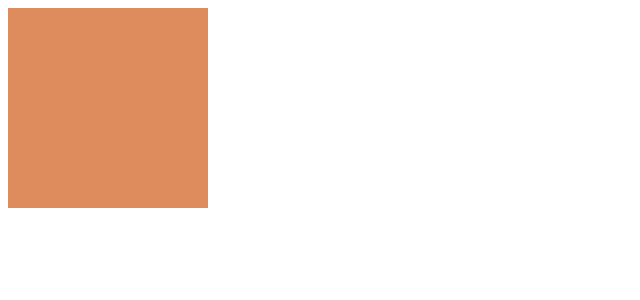
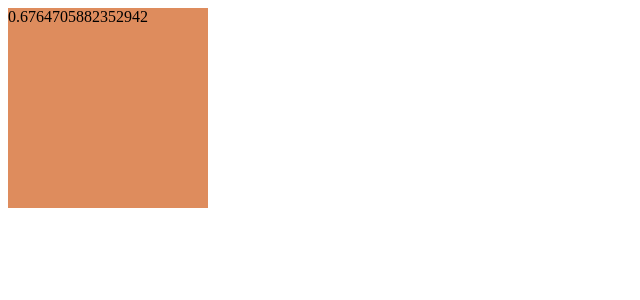
Before and after one commit to jessepinho/trumpymctweetface.com, an Angular app: page / in a window 1280 px wide. Shown: the top 300 px of the page, without its empty margins (0-640 px from the left). Built offline with nearby package versions, Linux system fonts and the light colour scheme.

Commit message:
Update intensity when tweet changes; pass around tweet

```diff
--- a/src/app/app.component.html
+++ b/src/app/app.component.html
@@ -1 +1 @@
-<app-face></app-face>
+<app-tweet [tweet]="tweet"></app-tweet>
--- a/src/app/app.component.ts
+++ b/src/app/app.component.ts
@@ -5,4 +5,6 @@ import { Component } from '@angular/core';
   templateUrl: './app.component.html',
   styleUrls: ['./app.component.css']
 })
-export class AppComponent {}
+export class AppComponent {
+  private tweet: string = 'We are going to MAKE AMERICA GREAT AGAIN!';
+}
--- a/src/app/face/face.component.html
+++ b/src/app/face/face.component.html
@@ -1 +1,3 @@
-<div [style.backgroundColor]="color" class="face"></div>
+<div [style.backgroundColor]="color" class="face">
+  {{intensity}}
+</div>
--- a/src/app/face/face.component.ts
+++ b/src/app/face/face.component.ts
@@ -1,4 +1,4 @@
-import { Component, OnInit } from '@angular/core';
+import { Component, Input, OnInit } from '@angular/core';
 
 @Component({
   selector: 'app-face',
@@ -6,6 +6,8 @@ import { Component, OnInit } from '@angular/core';
   styleUrls: ['./face.component.sass']
 })
 export class FaceComponent implements OnInit {
+  @Input() private intensity: number;
+
   private color: string = 'rgb(222, 140, 93)';
 
   constructor() { }
--- a/src/app/tweet/tweet.component.html
+++ b/src/app/tweet/tweet.component.html
@@ -1,3 +1 @@
-<p>
-  tweet works!
-</p>
+<app-face [intensity]="intensity"></app-face>
--- a/src/app/tweet/tweet.component.ts
+++ b/src/app/tweet/tweet.component.ts
@@ -6,13 +6,15 @@ import {
   SimpleChanges,
 } from '@angular/core';
 
+import { intensity } from './intensity';
+
 @Component({
   selector: 'app-tweet',
   templateUrl: './tweet.component.html',
   styleUrls: ['./tweet.component.css']
 })
 export class TweetComponent implements OnInit, OnChanges {
-  @Input() private tweet: string = 'We are going to MAKE AMERICA GREAT AGAIN!';
+  @Input() private tweet: string;
 
   private intensity: number;
 
@@ -20,5 +22,8 @@ export class TweetComponent implements OnInit, OnChanges {
   }
 
   ngOnChanges(changes: SimpleChanges) {
+    if (changes.hasOwnProperty('tweet')) {
+      this.intensity = intensity(this.tweet);
+    }
   }
 }
```
